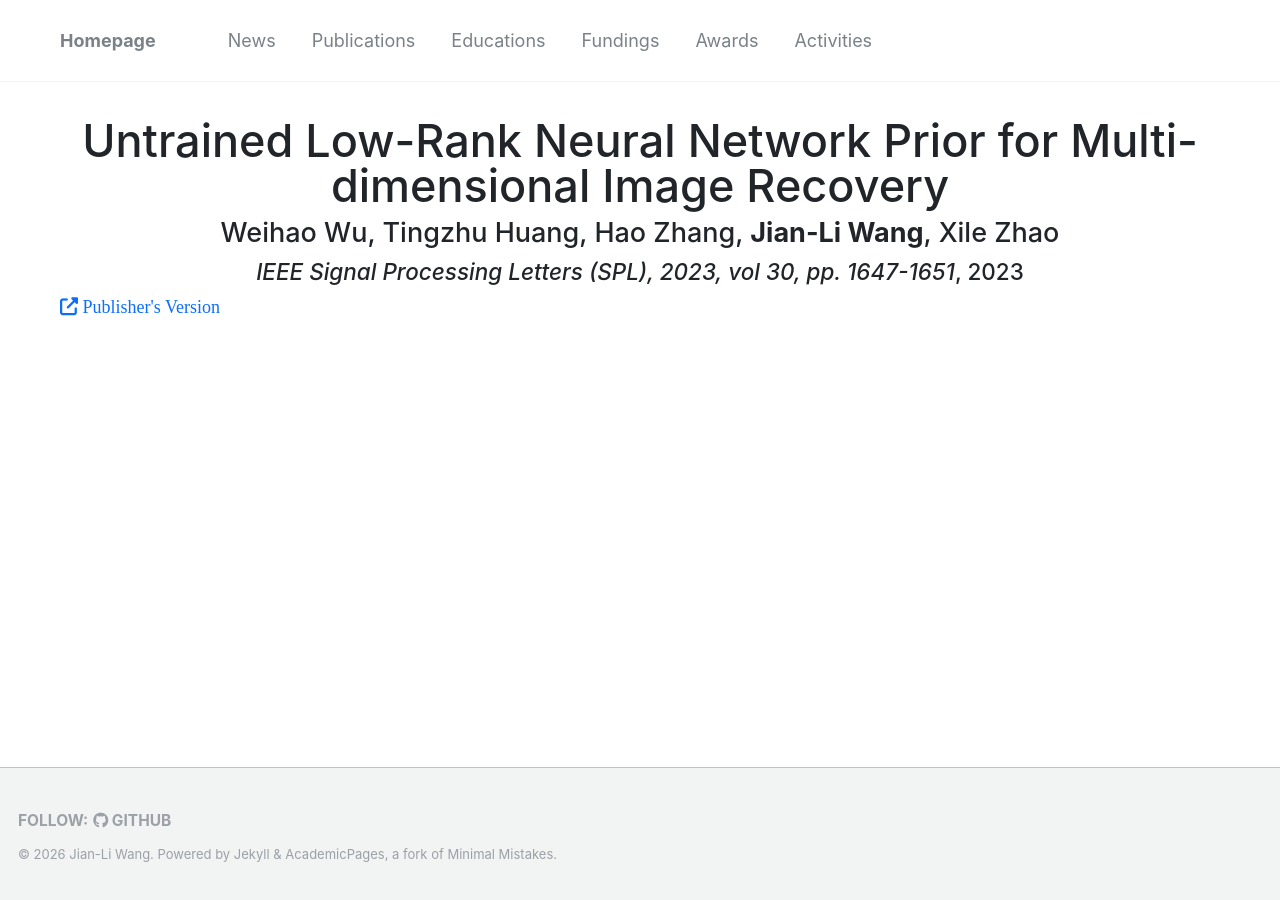
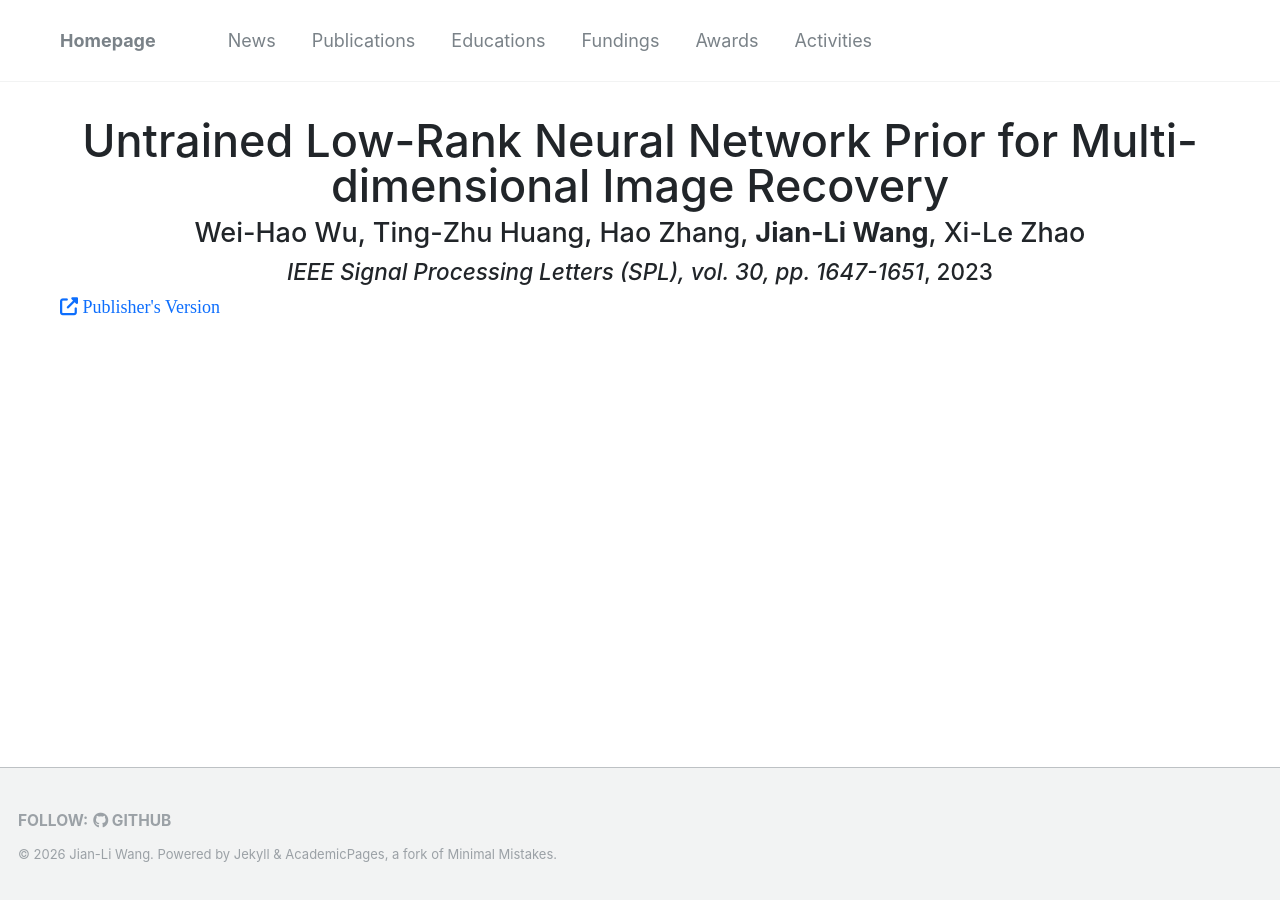
Before and after one commit to wangjianli123/wangjianli123.github.io, a Jekyll site: the page built from _publications/2023spl.md, in a window 1280 px wide. Built offline with Jekyll 4.4.1, drawn with Linux system fonts in a browser that asks for light colours; nearby versions of some CDN libraries; comment, search, counter and statistics services are not loaded.

Commit message:
Update 2023spl.md

```diff
--- a/_publications/2023spl.md
+++ b/_publications/2023spl.md
@@ -1,19 +1,19 @@
 ---
 title: "Untrained Low-Rank Neural Network Prior for Multi-dimensional Image Recovery"
-authors: "Weihao Wu, Tingzhu Huang, Hao Zhang, <b>Jian-Li Wang</b>, Xile Zhao"
-venue: "IEEE Signal Processing Letters (SPL), 2023, vol 30, pp. 1647-1651"
-official_url: "https://ieeexplore.ieee.org/stamp/stamp.jsp?tp=&arnumber=11177249"
+authors: "Wei-Hao Wu, Ting-Zhu Huang, Hao Zhang, <b>Jian-Li Wang</b>, Xi-Le Zhao"
+venue: "IEEE Signal Processing Letters (SPL), vol. 30, pp. 1647-1651"
+official_url: "https://ieeexplore.ieee.org/abstract/document/10288186"
 image: "files/untrained.png"
 date: 2023-01-01
 collection: "publications"
 bibtex: |
-  @article{wu2023untrained,
-    title={Untrained low-rank neural network prior for multi-dimensional image recovery},
+  @ARTICLE{10288186,
     author={Wu, Wei-Hao and Huang, Ting-Zhu and Zhang, Hao and Wang, Jian-Li and Zhao, Xi-Le},
     journal={IEEE Signal Processing Letters},
+    title={Untrained Low-Rank Neural Network Prior for Multi-Dimensional Image Recovery},
+    year={2023},
     volume={30},
-    pages={1647--1651},
-    year={2023},
-    publisher={IEEE}
-  }
+    number={},
+    pages={1647-1651}
+    }
 ---
```
